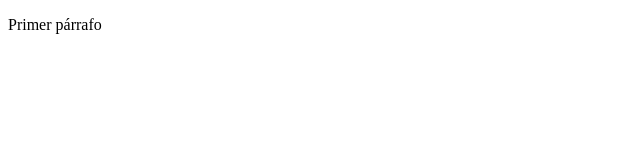
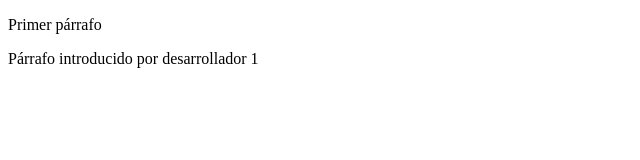
Before and after one commit to Brenda-VA/acme, a plain HTML site: page index.html in a window 1280 px wide. Shown: the whole page, without its empty margins (0-640 px from the left). Drawn offline with Linux system fonts and the light colour scheme.

Commit message:
Trabajo realizado por desarrollador 1

```diff
--- a/index.html
+++ b/index.html
@@ -9,5 +9,7 @@
 <!--Comienzan los trabajos en ACME-->
 
     <p>Primer párrafo</p>
+
+    <p>Párrafo introducido por desarrollador 1</p>
 </body>
 </html>
```
